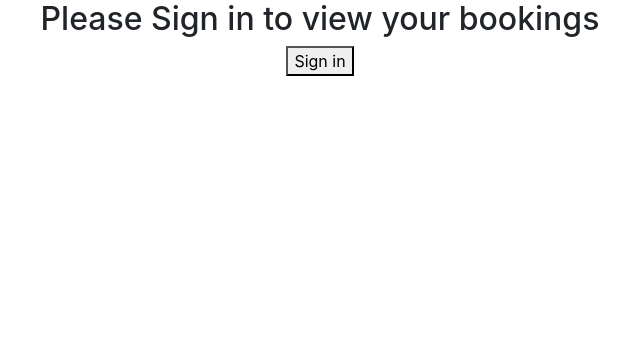
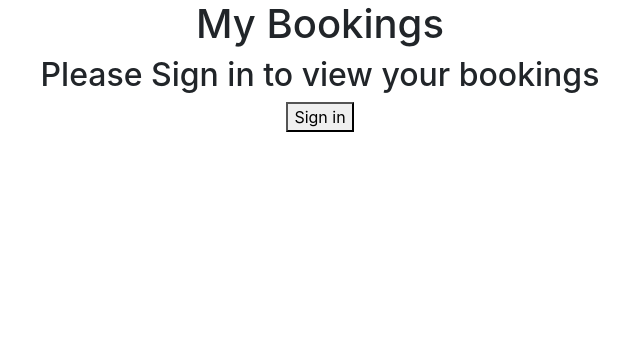
Before and after one commit to MarcelloMuy/ci-ms4-hotel-website, a Django app: page /mybookings/ in a window 1280 px wide. Shown: the part 56-420 px from the top of the page, without its empty margins (320-960 px from the left). Run offline with Django 3.2, Linux system fonts and the light colour scheme; some libraries are stand-ins or nearby versions.

Commit message:
Handle mybookings, past_booking, and upcoming_bookings logic in the views.py

```diff
--- a/bookingsystem/views.py
+++ b/bookingsystem/views.py
@@ -1,16 +1,31 @@
 ''' Imported Modules '''
+from datetime import date
 from django.shortcuts import render, redirect, get_object_or_404
 from .models import Booking
 from .forms import BookingForm
 
 
 def display_bookings(request):
-    ''' Function to render Bookings objects in mybookings.html template '''
+    '''
+    Function to render Bookings objects in mybookings.html template
+    mybookings - Filter objects by user id
+    past_bookings - Filter objects by check in date older than today
+    upcoming_bookings - Filter objects by check in date greater than
+    or equal to today
+    '''
     mybookings = Booking.objects.filter(
         user=request.user.id
-    ).all()
+        ).all()
+    past_bookings = mybookings.filter(
+        check_in_date__lt=date.today()
+        ).all()
+    upcoming_bookings = mybookings.filter(
+        check_in_date__gte=date.today()
+        ).all()
     context = {
-        'mybookings': mybookings
+        'mybookings': mybookings,
+        'past_bookings': past_bookings,
+        'upcoming_bookings': upcoming_bookings,
     }
     return render(request, '../templates/mybookings.html', context)
 
--- a/templates/mybookings.html
+++ b/templates/mybookings.html
@@ -3,101 +3,49 @@
 {% block content %}
 
 <div class="container text-center">
-    <div class="row">
-        <div class="col-md-8 offset-md-2">
-            {% if user.is_authenticated %}
-            <h1>My Bookings</h1>
-
-            <!-- Table to display bookings -->
-            <div class="card">
-                <div class="card-body ">
-
-                    <h2>Past Bookings</h2>
-                    <table>
-                        <tr>
-                            <th>User:</th>
-                            <th>Check-in:</th>
-                            <th>Nights:</th>
-                            <th>Room:</th>
-                        </tr>
-                        {% for booking in mybookings %}
-                        <tr>
-                            <!-- Looks for older than today bookings -->
-                            {% if booking.check_in_date < booking.today %}
-                            <td>{{ booking.user }}</td>
-                            <td>{{ booking.check_in_date|date:"d/m/Y" }}</td>
-                            <td>{{ booking.number_of_nights }}</td>
-                            <td>{{ booking.type_of_room}}</td>
-                        </tr>
-                        <div>
-                            <tr>
-                                <td>
-                                    <a href="/update/{{ booking.id }}">
-                                        <button>Update</button>
-                                    </a>
-                                </td>
-                                <td>
-                                    <a href="/cancel/{{ booking.id }}">
-                                        <button>Cancel</button>
-                                    </a>
-                                </td>
-                            </tr>
+    <h1>My Bookings</h1>
+        {% if user.is_authenticated %}
+            <h2>Upcoming:</h2>
+            <div class="row col justify-content-center">
+                {% for booking in upcoming_bookings %}
+                        <!-- Card to display bookings -->
+                        <div class="card">
+                            <img src="#" class="card-img-top" alt="#">
+                            <div class="card-body">
+                                <h3 class="card-title">Check-in: {{ booking.check_in_date|date:"d/m/Y" }}</h3>
+                                <p class="card-text">Nights: {{ booking.number_of_nights }}</p>
+                                <p class="card-text">Room: {{ booking.type_of_room}}</p>
+                                <p class="card-text">Guests: {{ booking.number_of_guests}}</p>
+                                <a href="/update/{{ booking.id }}" class="btn btn-primary">Update</a>
+                                <a href="/cancel/{{ booking.id }}" class="btn btn-danger">Delete</a>
+                            </div>
                         </div>
-                        {% endif %}
-
-                        <!-- Display message if no bookings are found -->
-                        {% empty %}
-                        <tr>
-                            <td>You don't have any past bookings.</td>
-                        </tr>
-                        {% endfor %}
-                    </table>
-                </div>
+                    {% empty %}
+                    <p>You don't have any Upcoming bookings</p>
+                {% endfor %}
             </div>
-            <h2>Upcoming Bookings</h2>
-            <table>
-                <tr>
-                    <th>User:</th>
-                    <th>Check-in:</th>
-                    <th>Nights:</th>
-                    <th>Room:</th>
-                </tr>
-                {% for booking in mybookings %}
-                <tr>
-                    <!-- Looks for upcoming bookings -->
-                    {% if booking.check_in_date >= booking.today %}
-                    <td>{{ booking.user }}</td>
-                    <td>{{ booking.check_in_date|date:"d/m/Y" }}</td>
-                    <td>{{ booking.number_of_nights }}</td>
-                    <td>{{ booking.type_of_room}}</td>
-                    <td>
-                        <a href="/update/{{ booking.id }}">
-                            <button>Update Booking</button>
-                        </a>
-                    </td>
-                    <td>
-                        <a href="/cancel/{{ booking.id }}">
-                            <button>Cancel Booking</button>
-                        </a>
-                    </td>
-                    {% endif %}
-                </tr>
-                <!-- Display message if no bookings are found -->
-                {% empty %}
-                <tr>
-                    <td>You don't have any upcoming bookings.</td>
-                </tr>
+            <h2>Past:</h2>
+            <div class="row col justify-content-center">
+                {% for booking in past_bookings %}
+                        <!-- Card to display bookings -->
+                        <div class="card">
+                            <img src="#" class="card-img-top" alt="#">
+                            <div class="card-body">
+                                <h3 class="card-title">Check-in: {{ booking.check_in_date|date:"d/m/Y" }}</h3>
+                                <p class="card-text">Nights: {{ booking.number_of_nights }}</p>
+                                <p class="card-text">Room: {{ booking.type_of_room}}</p>
+                                <p class="card-text">Guests: {{ booking.number_of_guests}}</p>
+                            </div>
+                        </div>
+                    {% empty %}
+                    <p>You don't have any Past Bookings</p>
                 {% endfor %}
-            </table>
-            {% else %}
-
+            </div>
+        {% else %}
             <h2>Please Sign in to view your bookings</h2>
             <a href="{% url 'account_login' %}">
                 <button>Sign in</button>
             </a>
-
-            {% endif %}
-        </div>
-    </div>
+        {% endif %}
 </div>
 {%endblock%}
```
Also changed, not shown: README.md.
